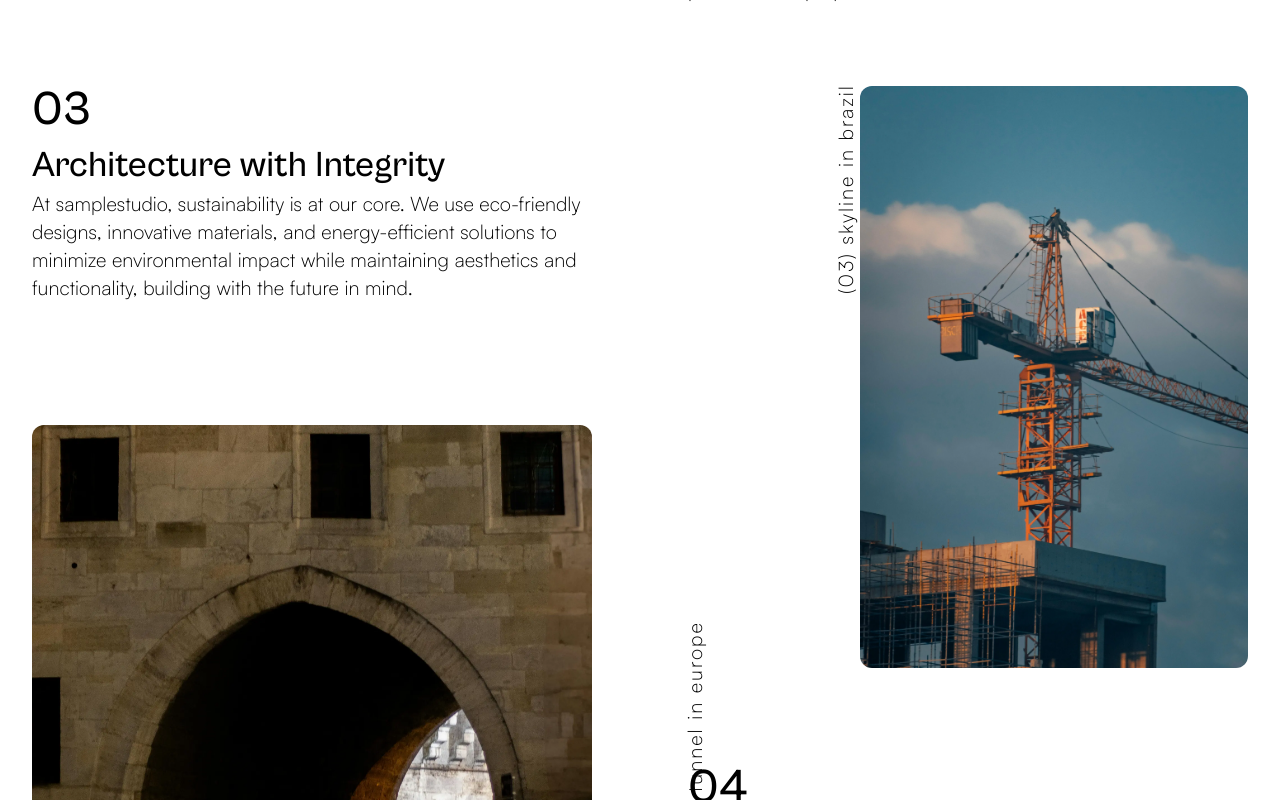
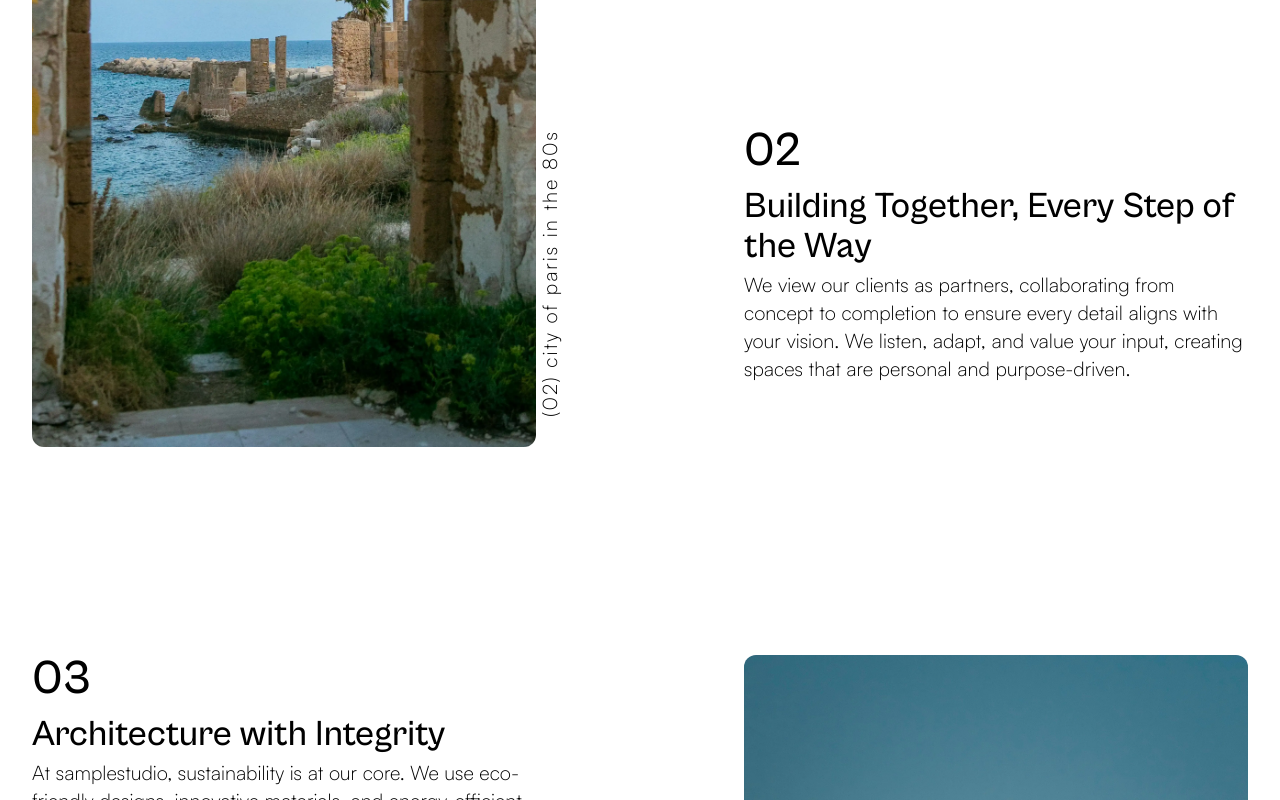
Before and after one commit to swayamsth/samplestudio, a React (Vite) app: page / in a window 1280 px wide. Shown: the part 4220-5020 px from the top of the page. Built offline with nearby package versions, Linux system fonts and the light colour scheme.

Commit message:
Images Finally line up to the text properly

```diff
--- a/src/components/SetApart.jsx
+++ b/src/components/SetApart.jsx
@@ -3,7 +3,7 @@ import { whyUs } from "../constants";
 
 const SetApart = () => {
   return (
-    <section className="p-8 grid grid-rows-6 grid-cols-2 gap-8 w-full h-[300vh] max-sm:flex max-sm:flex-col max-sm:h-full md:gap-24 lg:h-[250vh]">
+    <section className="p-8 grid grid-rows-6 grid-cols-2 gap-8 w-full h-full max-sm:flex max-sm:flex-col md:gap-24 lg:gap-52">
       {/* First Section */}
 
       <div className="row-start-1 row-span-1 col-start-1 col-span-1">
@@ -18,15 +18,15 @@ const SetApart = () => {
         </p>
       </div>
 
-      <div className="relative row-start-1 row-span-2 col-start-2 col-span-1 justify-self-end">
+      <div className="relative row-start-1 row-span-2 col-start-2 col-span-1 justify-self-end w-full h-auto">
         <img
           src={whyUs[0].image.src}
           alt={whyUs[0].image.title}
           className="size-full rounded-xl object-cover"
         />
 
-        <div className="absolute left-0 top-1/3 origin-bottom-left -translate-y-1/2 -rotate-90 transform">
-          <p className="whitespace-nowrap font-light text-base tracking-widest font-satoshi sm:text-lg lg:text-xl">
+        <div className="absolute left-0 top-1/2 origin-bottom-left -translate-y-1/2 -rotate-90 transform">
+          <p className="whitespace-nowrap font-light text-base tracking-widest font-satoshi sm:text-lg lg:text-xl 2xl:text-2xl">
             {whyUs[0].image.title}
           </p>
         </div>
@@ -46,15 +46,15 @@ const SetApart = () => {
         </p>
       </div>
 
-      <div className="relative row-start-2 row-span-2 col-start-1 col-span-1">
+      <div className="relative row-start-2 row-span-2 col-start-1 col-span-1 w-full h-auto">
         <img
           src={whyUs[1].image.src}
           alt={whyUs[1].image.title}
-          className="w-full h-full rounded-xl object-cover"
+          className="w-full h-full rounded-xl object-cover object-center"
         />
 
-        <div className="absolute bottom-24 -right-[70%] origin-bottom-left -translate-y-1/2 -rotate-90 transform md:-right-[93%] lg:-right-[73%]">
-          <p className="whitespace-nowrap font-light text-base tracking-widest font-satoshi sm:text-lg lg:text-xl">
+        <div className="absolute top-full left-full pl-4 origin-top-left -rotate-90 transform -translate-y-1/2">
+          <p className="whitespace-nowrap font-light text-base tracking-widest font-satoshi sm:text-lg lg:text-xl 2xl:text-2xl">
             {whyUs[1].image.title}
           </p>
         </div>
@@ -74,15 +74,15 @@ const SetApart = () => {
         </p>
       </div>
 
-      <div className="relative row-start-4 row-span-2 col-start-2 col-span-1 justify-self-end">
+      <div className="relative row-start-4 row-span-2 col-start-2 col-span-1 w-full h-auto">
         <img
           src={whyUs[2].image.src}
           alt={whyUs[2].image.title}
-          className="size-full rounded-xl object-cover"
+          className="w-full h-full rounded-xl object-cover"
         />
 
-        <div className="absolute left-0 top-1/3 origin-bottom-left -translate-y-1/2 -rotate-90 transform">
-          <p className="whitespace-nowrap font-light text-base tracking-widest font-satoshi sm:text-lg lg:text-xl">
+        <div className="absolute left-0 top-1/2 origin-bottom-left -translate-y-1/2 -rotate-90 transform">
+          <p className="whitespace-nowrap font-light text-base tracking-widest font-satoshi sm:text-lg lg:text-xl 2xl:text-2xl">
             {whyUs[2].image.title}
           </p>
         </div>
@@ -102,15 +102,15 @@ const SetApart = () => {
         </p>
       </div>
 
-      <div className="relative row-start-5 row-span-2 col-start-1 col-span-1">
+      <div className="relative row-start-5 row-span-2 col-start-1 col-span-1 w-full h-auto">
         <img
           src={whyUs[3].image.src}
           alt={whyUs[3].image.title}
           className="w-full h-full rounded-xl object-cover"
         />
 
-        <div className="absolute bottom-24 -right-2/3 origin-bottom-left -translate-y-1/2 -rotate-90 transform md:-right-[90%] lg:-right-[70%]">
-          <p className="whitespace-nowrap font-light text-base tracking-widest font-satoshi sm:text-lg lg:text-xl">
+        <div className="absolute top-full left-full pl-4 origin-top-left -rotate-90 transform -translate-y-1/2">
+          <p className="whitespace-nowrap font-light text-base tracking-widest font-satoshi sm:text-lg lg:text-xl 2xl:text-2xl">
             {whyUs[3].image.title}
           </p>
         </div>
```
